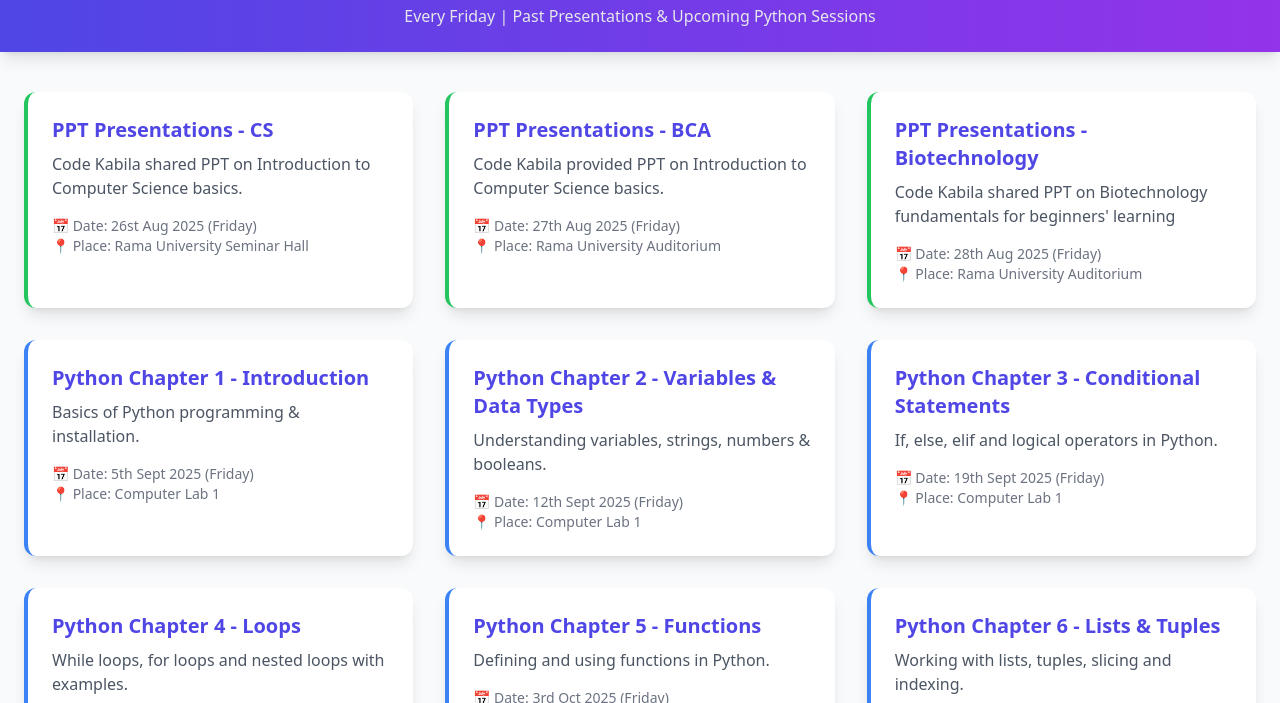
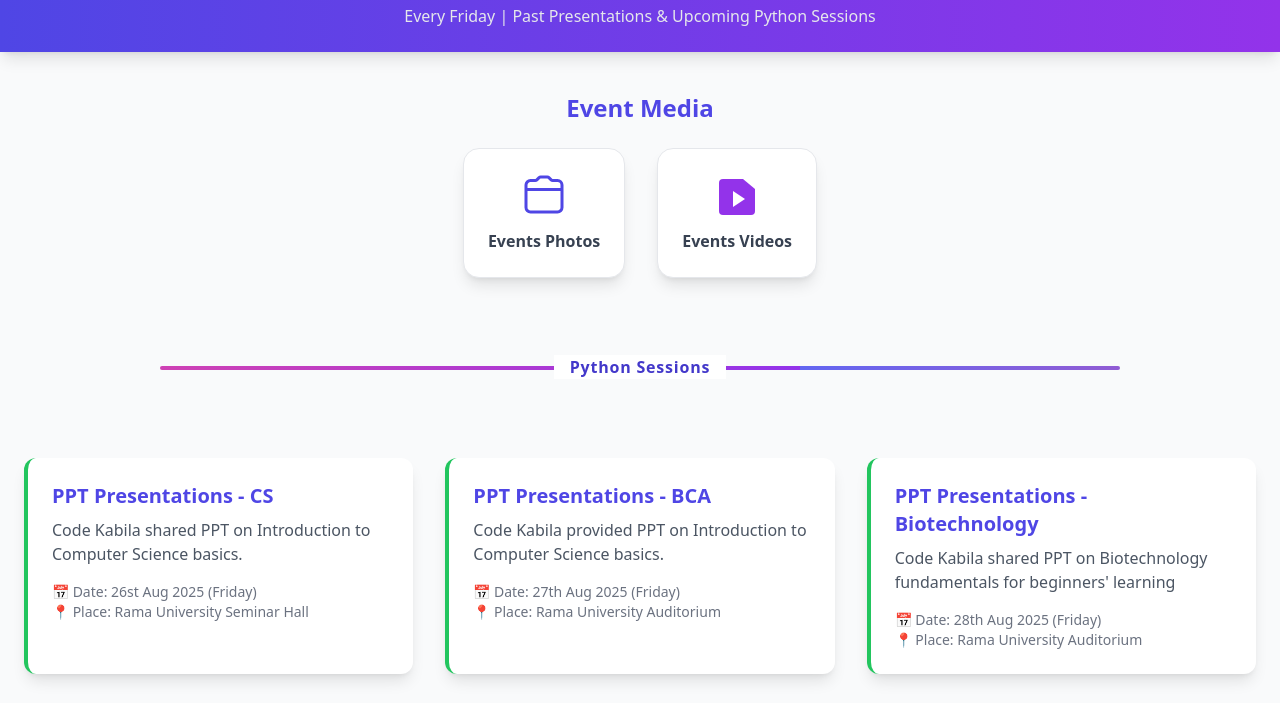
Before and after one commit to shanigupta535/-Code-Kabila-Web, a plain HTML site: page event.html in a window 1280 px wide. Shown: the part 64-767 px from the top of the page. Drawn offline with nearby package versions, Linux system fonts and the light colour scheme.

Commit message:
Update event.html

```diff
--- a/event.html
+++ b/event.html
@@ -5,7 +5,20 @@
   <meta name="viewport" content="width=device-width, initial-scale=1.0">
   <title>Coding Club | Events</title>
   <script src="https://cdn.tailwindcss.com"></script>
+
+
+
 </head>
+<style>
+  .shine {
+    background-size: 200% 200%;
+    animation: shineMove 3s linear infinite;
+  }
+  @keyframes shineMove {
+    0% { background-position: 0% 50%; }
+    100% { background-position: 200% 50%; }
+  }
+</style>
 <body class="bg-gray-50 text-gray-800">
 
   <!-- Header -->
@@ -13,6 +26,45 @@
     <h1 class="text-3xl font-bold text-center">🚀 Coding Club Events</h1>
     <p class="text-center text-gray-200 mt-2">Every Friday | Past Presentations & Upcoming Python Sessions</p>
   </header>
+  <!-- 📸 Photos & 🎥 Videos Section -->
+<section class="container mx-auto px-6 py-10 text-center">
+  <h2 class="text-2xl font-bold text-indigo-600 mb-6">Event Media</h2>
+  <div class="flex justify-center gap-8">
+
+    <!-- Photos Icon -->
+    <a href="photo.html"
+       class="flex flex-col items-center bg-white shadow-lg p-6 rounded-2xl border border-gray-200 hover:shadow-2xl transform hover:scale-105 transition">
+      <svg xmlns="http://www.w3.org/2000/svg" fill="none" viewBox="0 0 24 24" stroke-width="1.5" stroke="currentColor"
+           class="w-12 h-12 text-indigo-600">
+        <path stroke-linecap="round" stroke-linejoin="round"
+              d="M3 8.25V6a2.25 2.25 0 012.25-2.25h2.379a1.125 1.125 0 00.795-.33l1.121-1.121A1.125 1.125 0 0110.341 2h3.318c.298 0 .585.119.796.33l1.121 1.121c.21.21.497.329.795.329h2.379A2.25 2.25 0 0121 6v2.25M3 8.25h18M3 8.25v9A2.25 2.25 0 005.25 19.5h13.5A2.25 2.25 0 0021 17.25v-9" />
+      </svg>
+      <span class="mt-2 font-semibold text-gray-700">Events Photos</span>
+    </a>
+
+    <!-- Videos Icon -->
+    <a href="video.html"
+       class="flex flex-col items-center bg-white shadow-lg p-6 rounded-2xl border border-gray-200 hover:shadow-2xl transform hover:scale-105 transition">
+      <svg xmlns="http://www.w3.org/2000/svg" fill="currentColor" viewBox="0 0 24 24"
+           class="w-12 h-12 text-purple-600">
+        <path d="M5 3a2 2 0 00-2 2v14a2 2 0 002 2h14a2 2 0 002-2V8l-6-5H5z"/>
+        <path d="M10 17l6-4-6-4v8z" fill="white"/>
+      </svg>
+      <span class="mt-2 font-semibold text-gray-700">Events Videos</span>
+    </a>
+
+  </div>
+</section>
+<!-- ✨ Animated Divider -->
+<div class="relative flex items-center justify-center my-12">
+  <div class="w-3/4 h-1 shine rounded-full
+              bg-gradient-to-r from-indigo-500 via-pink-500 to-purple-600"></div>
+  <span class="absolute bg-white px-4 text-indigo-700 font-bold tracking-wider -mt-0.5">
+    Python Sessions
+  </span>
+</div>
+
+
 
   <!-- Events Section -->
   <section class="container mx-auto px-6 py-10 grid gap-8 md:grid-cols-2 lg:grid-cols-3">
```
